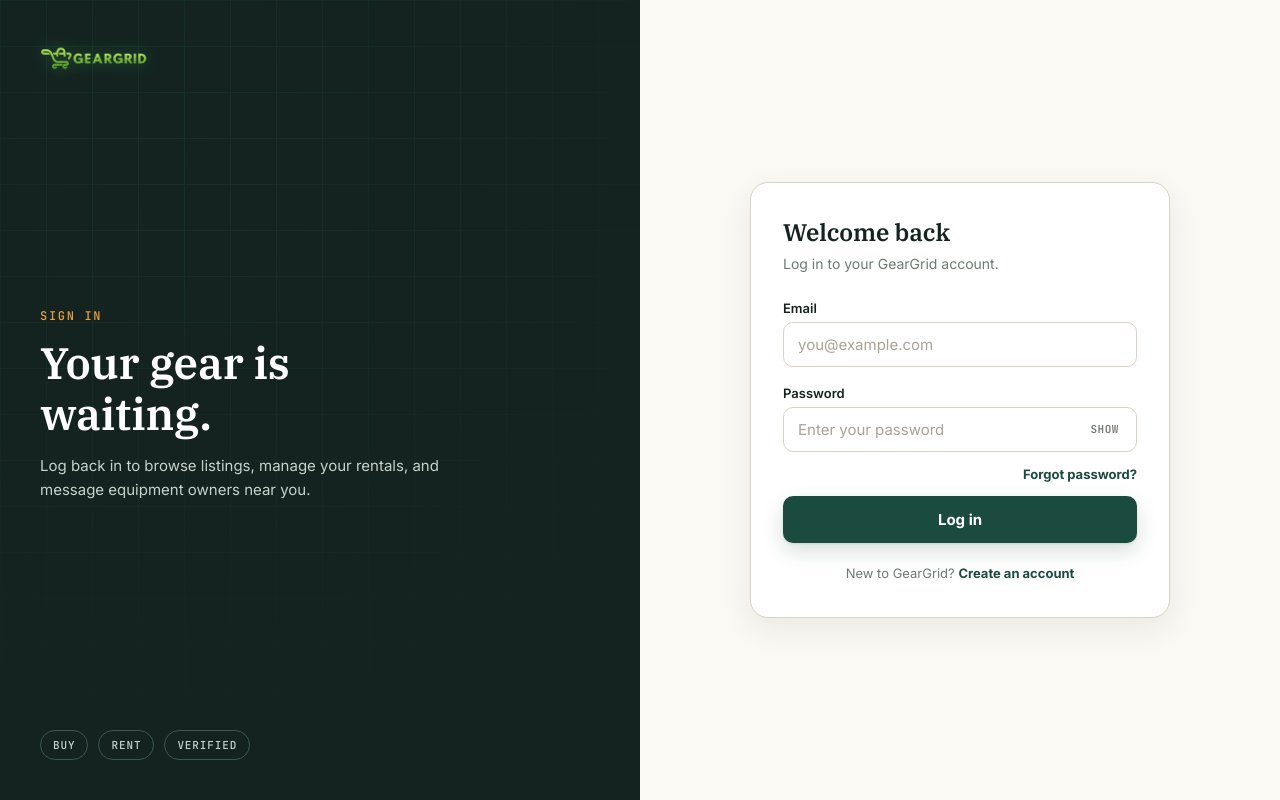
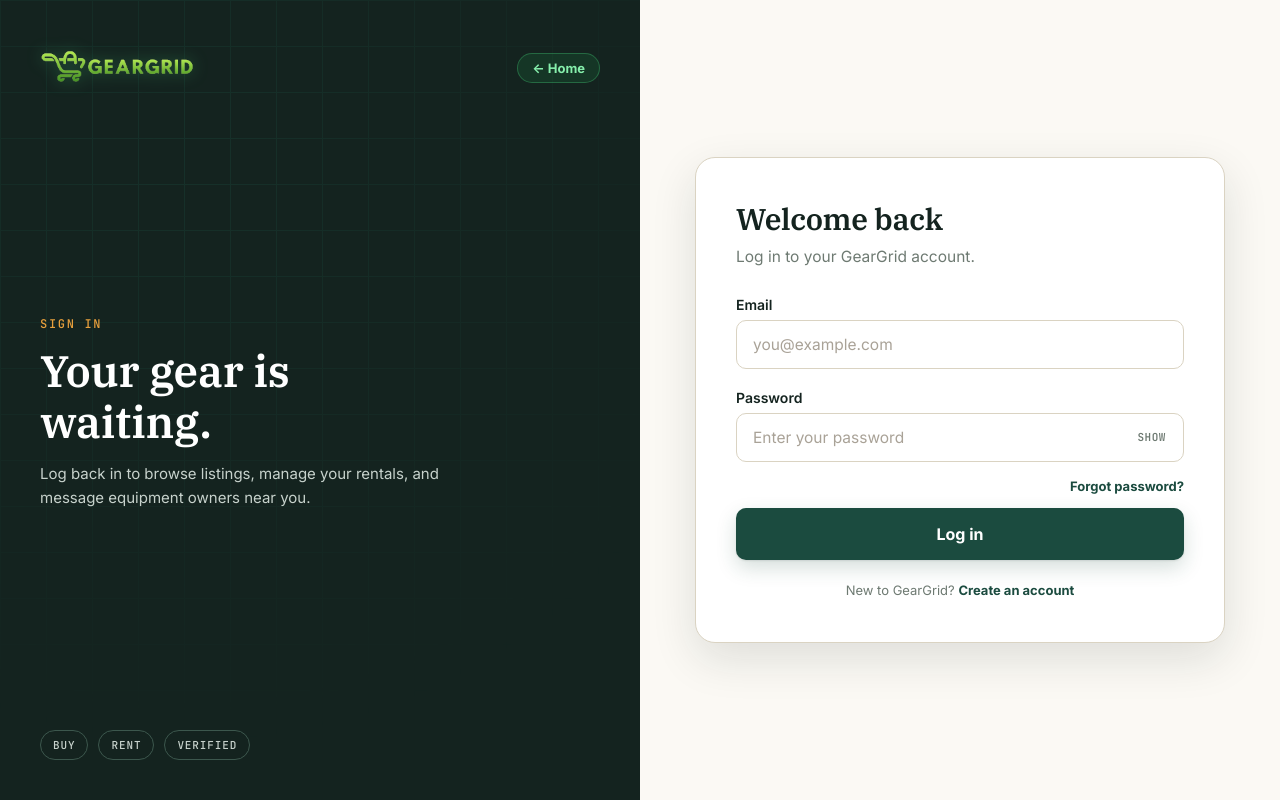
Before and after one commit to Clarence660/GearGrid, a React (Vite) app: page /login in a window 1280 px wide. Built offline with nearby package versions, Linux system fonts and the light colour scheme; no server answers.

Commit message:
Enlarge auth panel cards, inputs, buttons, role cards, and add Home button to AuthLayout

```diff
--- a/src/components/AuthLayout.jsx
+++ b/src/components/AuthLayout.jsx
@@ -6,9 +6,30 @@ export default function AuthLayout({ eyebrow, title, tagline, children }) {
     <div className="auth-split-shell">
       <aside className="auth-side">
         <div className="auth-side-grid" aria-hidden="true" />
-        <Link to="/" className="auth-side-logo">
-          <GearTag size={36} variant="dark" showWordmark />
-        </Link>
+        <div style={{ display: "flex", alignItems: "center", justifyContent: "space-between", width: "100%", zIndex: 10, position: "relative" }}>
+          <Link to="/" className="auth-side-logo" title="Back to Home">
+            <GearTag size={52} variant="dark" showWordmark />
+          </Link>
+          <Link
+            to="/"
+            style={{
+              color: "#86efac",
+              fontSize: "13px",
+              fontWeight: "700",
+              textDecoration: "none",
+              display: "inline-flex",
+              alignItems: "center",
+              gap: "6px",
+              background: "rgba(34, 197, 94, 0.12)",
+              padding: "6px 14px",
+              borderRadius: "20px",
+              border: "1px solid rgba(74, 222, 128, 0.3)",
+              transition: "all 0.2s ease",
+            }}
+          >
+            ← Home
+          </Link>
+        </div>
 
         <div className="auth-side-copy">
           <span className="eyebrow">{eyebrow}</span>
--- a/src/index.css
+++ b/src/index.css
@@ -113,26 +113,27 @@ button { font-family: inherit; }
 
 .auth-panel-inner {
   width: 100%;
-  max-width: 420px;
+  max-width: 530px;
   background: var(--white);
   border: 1px solid var(--line);
-  border-radius: var(--radius-lg);
-  padding: 36px 32px;
-  box-shadow: var(--shadow-md);
+  border-radius: 20px;
+  padding: 44px 40px;
+  box-shadow: 0 16px 45px rgba(20, 35, 31, 0.12);
 }
 
 .auth-panel-heading {
-  margin-bottom: 26px;
+  margin-bottom: 28px;
 }
 
 .auth-panel-heading h2 {
-  font-size: 24px;
-  margin-bottom: 6px;
+  font-size: 30px;
+  margin-bottom: 8px;
+  letter-spacing: -0.01em;
 }
 
 .auth-panel-heading p {
   font-family: var(--font-body);
-  font-size: 14px;
+  font-size: 15.5px;
   color: var(--muted);
   line-height: 1.5;
 }
@@ -144,8 +145,8 @@ button { font-family: inherit; }
   gap: 8px;
   font-family: var(--font-body);
   font-weight: 700;
-  font-size: 15px;
-  padding: 13px 22px;
+  font-size: 16px;
+  padding: 15px 24px;
   border-radius: var(--radius);
   border: 1.5px solid transparent;
   cursor: pointer;
@@ -183,12 +184,12 @@ button { font-family: inherit; }
 .field {
   display: flex;
   flex-direction: column;
-  gap: 6px;
-  margin-bottom: 18px;
+  gap: 7px;
+  margin-bottom: 20px;
 }
 
 .field label {
-  font-size: 13px;
+  font-size: 14px;
   font-weight: 600;
   color: var(--ink);
 }
@@ -196,8 +197,8 @@ button { font-family: inherit; }
 .field input,
 .field select {
   font-family: var(--font-body);
-  font-size: 15px;
-  padding: 12px 14px;
+  font-size: 15.5px;
+  padding: 14px 16px;
   border: 1.5px solid var(--line);
   border-radius: var(--radius);
   background: var(--white);
@@ -293,10 +294,10 @@ button { font-family: inherit; }
   position: relative;
   display: flex;
   flex-direction: column;
-  gap: 3px;
+  gap: 4px;
   border: 1.5px solid var(--line);
   border-radius: var(--radius);
-  padding: 12px 14px;
+  padding: 16px 18px;
   cursor: pointer;
   transition: border-color 0.15s ease, background 0.15s ease, box-shadow 0.15s ease;
 }
@@ -311,20 +312,22 @@ button { font-family: inherit; }
 
 .role-card input[type="radio"] {
   position: absolute;
-  top: 12px;
-  right: 12px;
+  top: 14px;
+  right: 14px;
   margin: 0;
+  width: 16px;
+  height: 16px;
 }
 
 .role-card-title {
-  font-size: 13.5px;
+  font-size: 14.5px;
   font-weight: 700;
   color: var(--ink);
-  padding-right: 20px;
+  padding-right: 22px;
 }
 
 .role-card-sub {
-  font-size: 12px;
+  font-size: 13px;
   color: var(--muted);
 }
 
```
